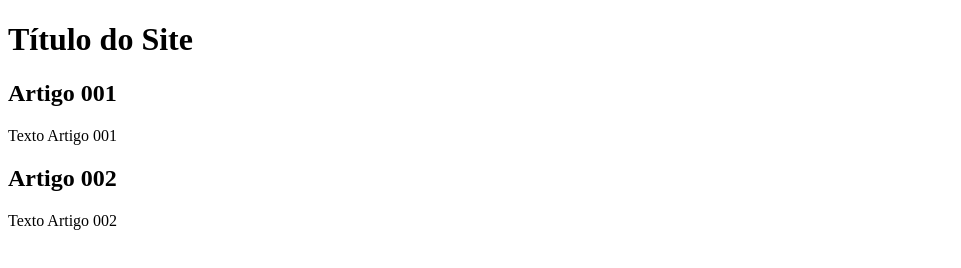
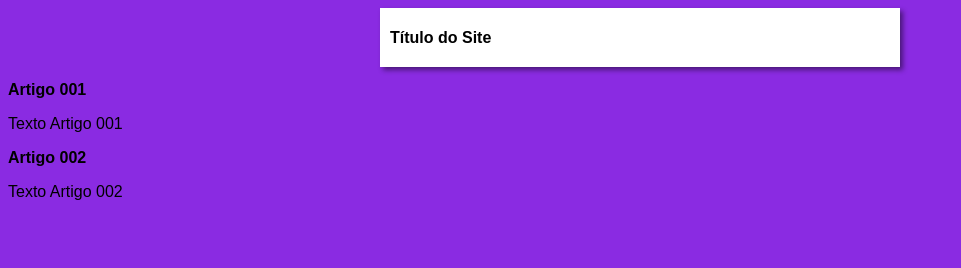
Before and after one commit to beto-rocha-blockchain/projeto-site, a plain HTML site: page index.html in a window 1280 px wide. Shown: the whole page, without its empty margins (0-961 px from the left). Drawn offline with Linux system fonts and the light colour scheme.

Commit message:
iniciei o design

```diff
--- /dev/null
+++ b/estilos/style.css
@@ -0,0 +1,16 @@
+* {
+    font-family: Arial, Helvetica, sans-serif;
+    font-size: 16px;
+}
+
+body {
+    background-color: blueviolet;
+}
+
+main {
+    background-color: white;
+    width: 500px;
+    margin: auto;
+    padding: 10px;
+    box-shadow: 3px 3px 5px rgba(0, 0, 0, 0.473);
+}
--- a/index.html
+++ b/index.html
@@ -4,6 +4,7 @@
     <meta charset="UTF-8">
     <meta name="viewport" content="width=device-width, initial-scale=1.0">
     <title>Título do Site</title>
+    <link rel="stylesheet" href="estilos/style.css">
 </head>
 <body>
     <main>
```
